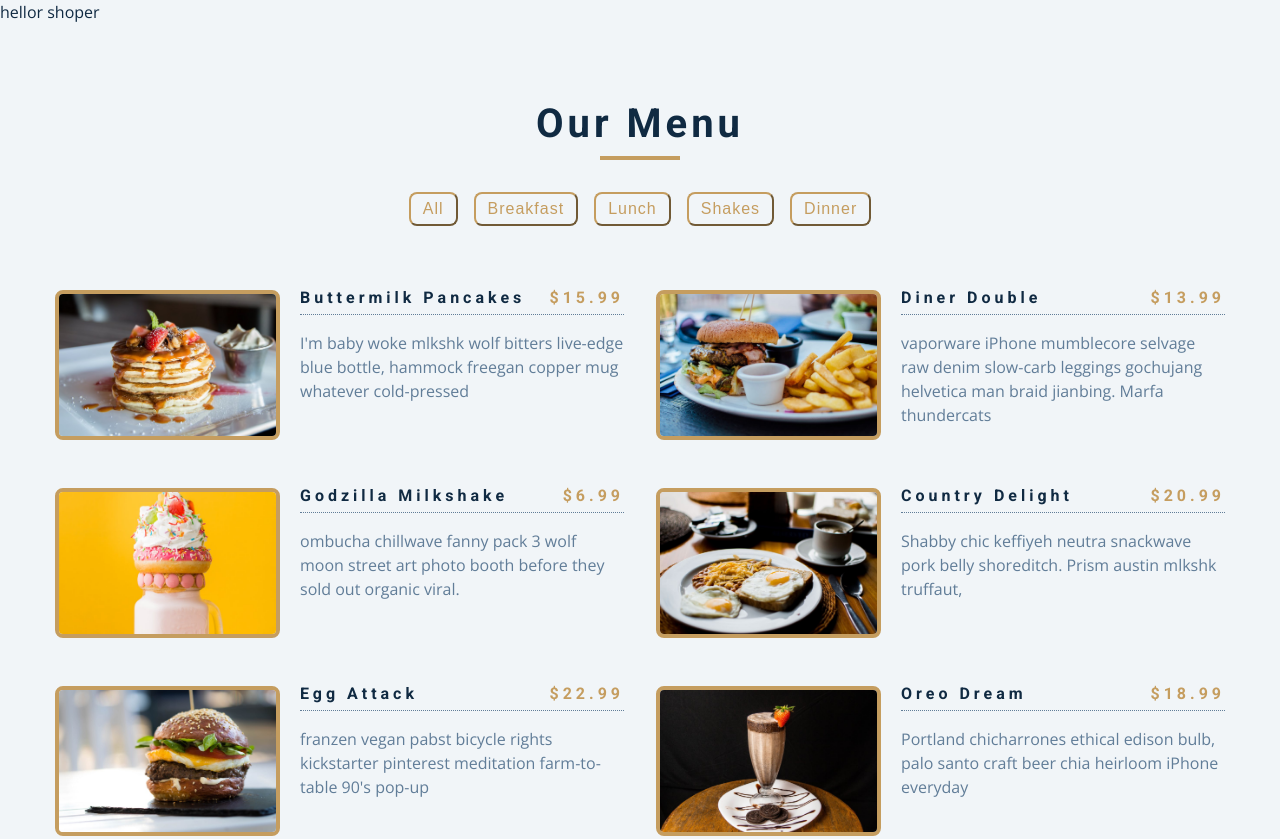
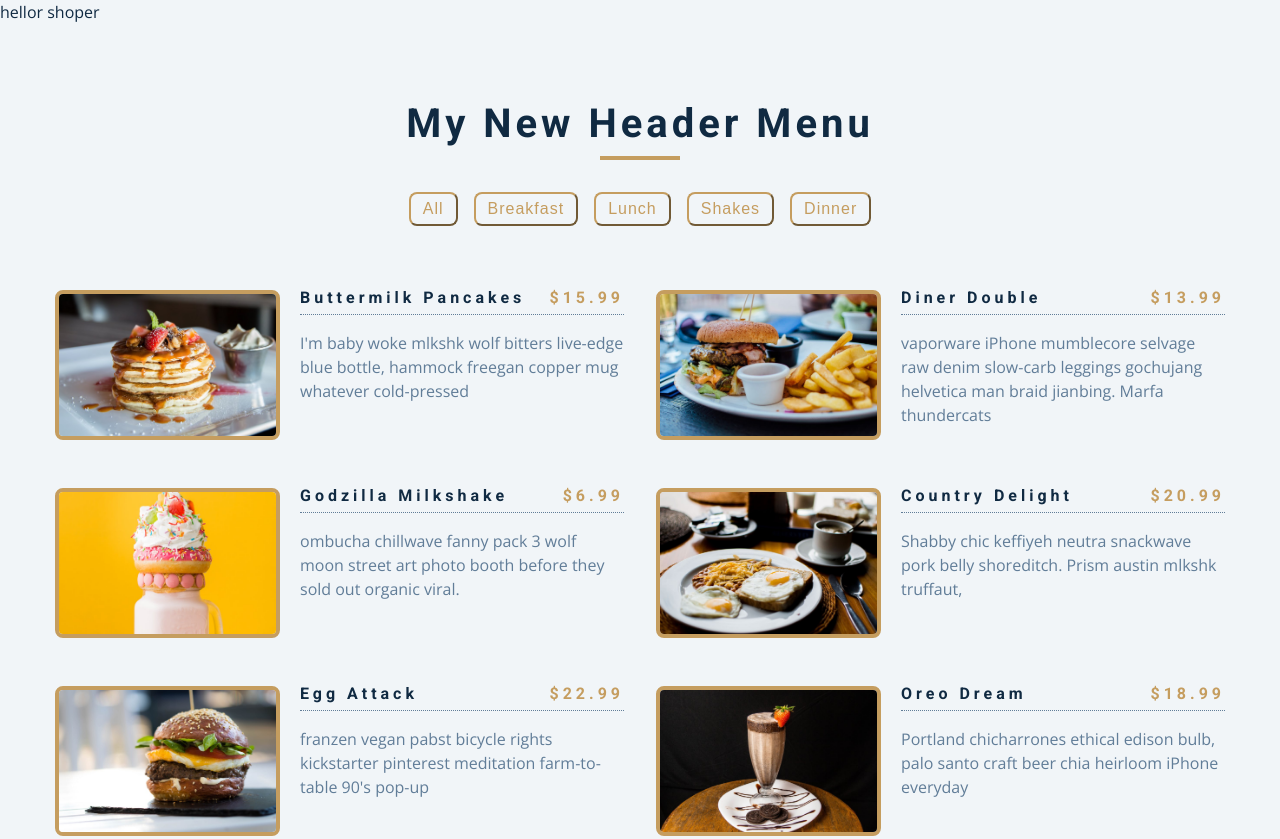
Before and after one commit to sarahby2000/first-project, a plain HTML site: page index.html in a window 1280 px wide. Shown: the top 839 px of the page. Drawn offline with nearby package versions, Linux system fonts and the light colour scheme.

Commit message:
change in master

```diff
--- a/index.html
+++ b/index.html
@@ -17,7 +17,7 @@
     <section class="menu">
       <!-- title -->
       <div class="title">
-        <h2>our menu</h2>
+        <h2>my new header menu</h2>
         <div class="underline"></div>
       </div>
       <!-- filter buttons -->
```
